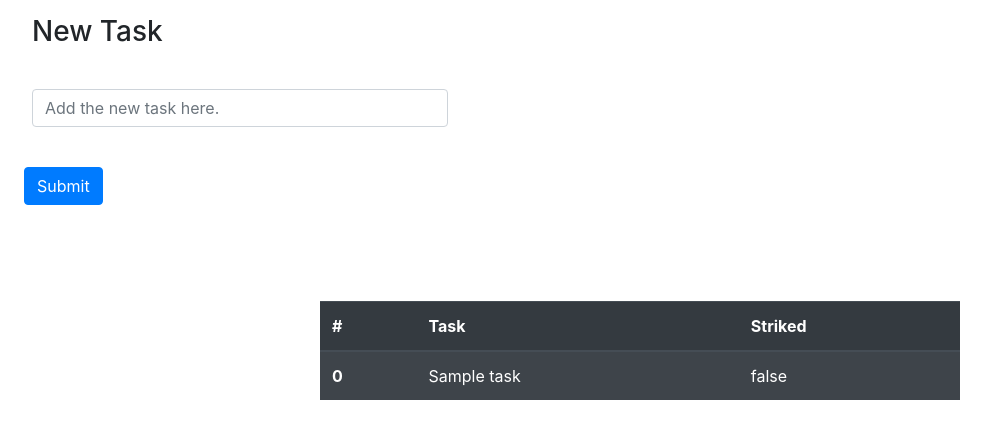
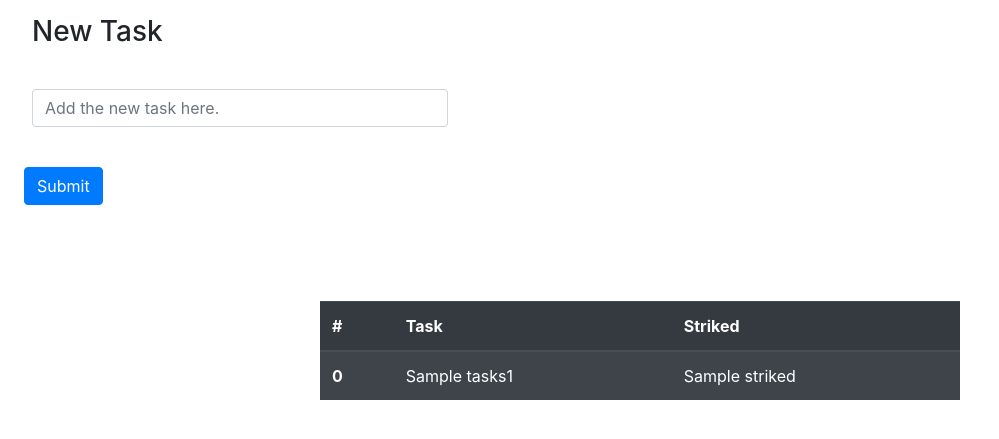
Before and after one commit to thatambivertguy/todo_list, a Node server app: template views/index.hbs in a window 1280 px wide. Shown: the part 65-504 px from the top of the page, without its empty margins (0-999 px from the left). Run offline with Node 20, Linux system fonts and the light colour scheme; the template is opened without the code that fills it: most values are stand-ins (such as "Sample title", 1, 10 or a date in 2020); some libraries are stand-ins or nearby versions.

Commit message:
basic todo

```diff
--- a/public/inde.js
+++ b/public/inde.js
@@ -4,8 +4,9 @@
     todos.forEach(t => {
         $('#taskrow').append(
             `<tr>
-            <td>${t}}</td>
-            <td>false</td>
+            <td>${t.id}</td>
+            <td>${t.title}</td>
+            <td>${t.striked}</td>
           </tr>`
         )
 
@@ -15,20 +16,23 @@
 
 $('#taskform').submit((e)=>{
     e.preventDefault()
+
     $.post(
         '/',
         {
             task: $('#task').val()
         },
         (data)=>{
-            let arr=[]
+            // let arr=[]
+            // console.log(data)
+            // for(let i=0;i<10;i++)
+            // {
+            //     arr[i]=data.title
+            // }
             console.log(data)
-            for(let i=0;i<10;i++)
-            {
-                arr[i]=data.title
-            }``
-            refresh(arr)
+            refresh(data)
         }
     )
+    $('#task').val('')
 })
 })
--- a/server.js
+++ b/server.js
@@ -39,16 +39,16 @@
     // console.log(taskw1.taskw)
     //  let abcd=JSON.parse(taskw1)
     //  console.log(abcd)
-    res.send(taskw1)
+    res.json(taskw1)
   })
 })
 
 
 app.get('/',(req,res)=>{
-    res.render('index',{
-        tasknew
+     Task1.findAll().then(tasks1=>{
+      res.render('index',{tasks1})
+     })
     })
-})
 // app.post('/',(req,res)=>{
 //     tasks.push(req.body.task)
 //     res.redirect('/')
@@ -58,10 +58,12 @@
     const newtask={
         title : req.body.task
         }
-         tasks.push(req.body.task)
-    Task1.create(newtask).then(taskw=>{
+      Task1.create(newtask).then(taskw=>{
+      Task1.findAll().then(abc=>{
+        res.json(abc)
+      })
       //  tasknew=taskw
-         res.json(Task1)
+        //  res.json(Task1)
         // res.redirect('/')
     })
 })
--- a/views/index.hbs
+++ b/views/index.hbs
@@ -15,8 +15,8 @@
                 <h1 class="text-center">TODOLIST</h1>
               </div>
     <!-- <h1>TODOLIST</h1> -->
-    {{!-- <form id="taskform" action="/" method="POST"> --}}
-    <form id="taskform">
+    <form id="taskform" action="/" method="POST">
+    {{!-- <form id="taskform"> --}}
         <div class="form-group m-3">
           <label class="m-3" for="task"><h3>New Task</h3></label>
           <input type="text" class="form-control col-md-4 m-3" name="task" id="task"  placeholder="Add the new task here.">
@@ -50,11 +50,11 @@
                 <td>Larry</td>
                 <td>false</td>
                 </tr> --}}
-                {{#each tasks as |t| }}
+                {{#each tasks1 as |t| }}
                 <tr>
                   <th scope="row">{{@index}}</th>
                   <td>{{t.title}}</td>
-                  <td>false</td>
+                  <td>{{t.striked}}</td>
                 </tr>
                 {{/each}}
             </tbody>
```
Also changed, not shown: db.sqlite3.
